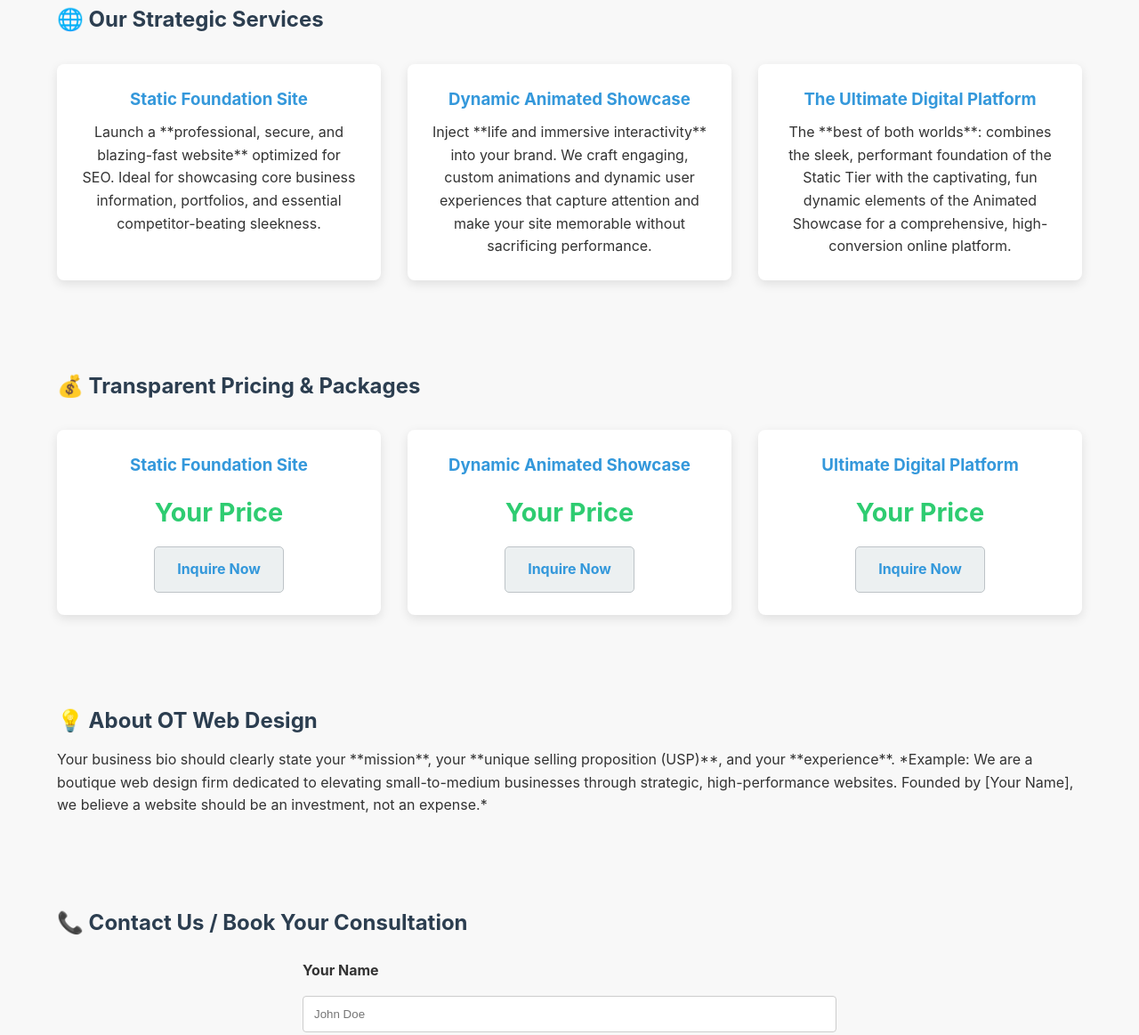
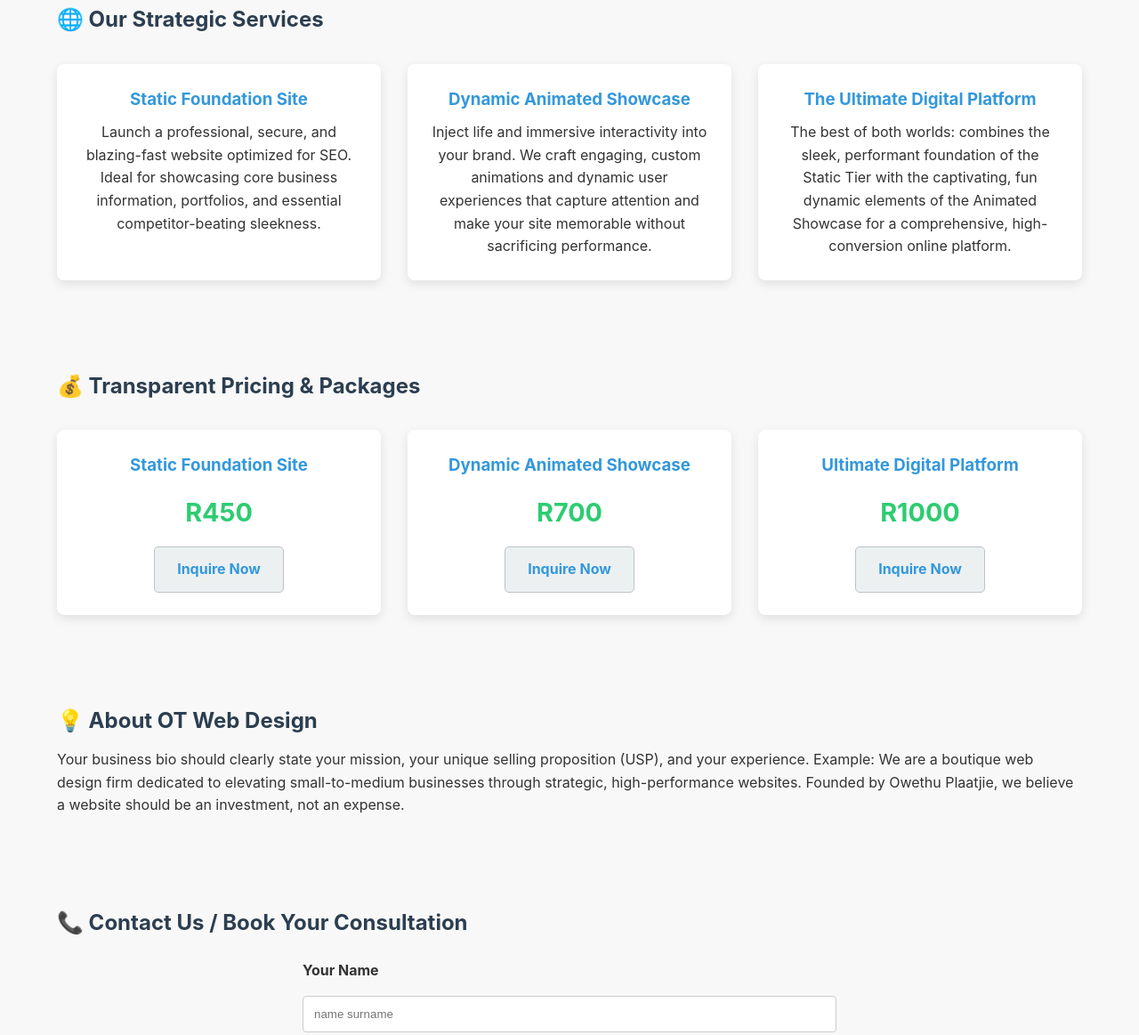
Before and after one commit to owethu89/1st_website_ot-web, a plain HTML site: page index.html in a window 1280 px wide. Shown: the part 547-1710 px from the top of the page at 89% size. Drawn offline with Linux system fonts and the light colour scheme.

Commit message:
Update index.html

```diff
--- a/index.html
+++ b/index.html
@@ -11,7 +11,7 @@
 <body>
   <header role="banner">
     <h1 id="top">OT Web Design: Engineering Digital Foundations That Scale</h1>
-    <p class="hero-statement">Don't settle for a temporary fix. Our approach to web development is rooted in **long-term stability** and **strategic growth**. Whether for lightning-fast **static content** with unparalleled security, or for **dynamic, animated solutions** with smooth, non-disruptive execution across all devices—we transform visitor clicks into genuine user engagement. We deliver an online platform that is not only visually striking today, but is **optimized to scale effortlessly** with your future ambitions.</p>
+    <p class="hero-statement">Don't settle for a temporary fix. Our approach to web development is rooted in long-term stability and strategic growth. Whether for lightning-fast static content with unparalleled security, or for dynamic, animated solutions with smooth, non-disruptive execution across all devices—we transform visitor clicks into genuine user engagement. We deliver an online platform that is not only visually striking today, but is optimized to scale effortlessly with your future ambitions.</p>
     <a href="#contact" class="btn btn-primary">Start Your Project Consultation Today</a>
   </header>
 
@@ -21,15 +21,15 @@
       <div class="services-grid">
         <article class="service-card">
           <h3>Static Foundation Site</h3>
-          <p>Launch a **professional, secure, and blazing-fast website** optimized for SEO. Ideal for showcasing core business information, portfolios, and essential competitor-beating sleekness.</p>
+          <p>Launch a professional, secure, and blazing-fast website optimized for SEO. Ideal for showcasing core business information, portfolios, and essential competitor-beating sleekness.</p>
         </article>
         <article class="service-card">
           <h3>Dynamic Animated Showcase</h3>
-          <p>Inject **life and immersive interactivity** into your brand. We craft engaging, custom animations and dynamic user experiences that capture attention and make your site memorable without sacrificing performance.</p>
+          <p>Inject life and immersive interactivity into your brand. We craft engaging, custom animations and dynamic user experiences that capture attention and make your site memorable without sacrificing performance.</p>
         </article>
         <article class="service-card">
           <h3>The Ultimate Digital Platform</h3>
-          <p>The **best of both worlds**: combines the sleek, performant foundation of the Static Tier with the captivating, fun dynamic elements of the Animated Showcase for a comprehensive, high-conversion online platform.</p>
+          <p>The best of both worlds: combines the sleek, performant foundation of the Static Tier with the captivating, fun dynamic elements of the Animated Showcase for a comprehensive, high-conversion online platform.</p>
         </article>
       </div>
     </section>
@@ -39,17 +39,17 @@
       <div class="pricing-grid">
         <div class="pricing-card">
           <h3>Static Foundation Site</h3>
-          <p class="price-placeholder">Your Price</p>
+          <p class="price-placeholder">R450</p>
           <a href="#contact" class="btn btn-secondary">Inquire Now</a>
         </div>
         <div class="pricing-card">
           <h3>Dynamic Animated Showcase</h3>
-          <p class="price-placeholder">Your Price</p>
+          <p class="price-placeholder">R700</p>
           <a href="#contact" class="btn btn-secondary">Inquire Now</a>
         </div>
         <div class="pricing-card">
           <h3>Ultimate Digital Platform</h3>
-          <p class="price-placeholder">Your Price</p>
+          <p class="price-placeholder">R1000</p>
           <a href="#contact" class="btn btn-secondary">Inquire Now</a>
         </div>
       </div>
@@ -57,14 +57,14 @@
 
     <section id="about">
       <h2>💡 About OT Web Design</h2>
-      <p>Your business bio should clearly state your **mission**, your **unique selling proposition (USP)**, and your **experience**. *Example: We are a boutique web design firm dedicated to elevating small-to-medium businesses through strategic, high-performance websites. Founded by [Your Name], we believe a website should be an investment, not an expense.*</p>
+      <p>Your business bio should clearly state your mission, your unique selling proposition (USP), and your experience. Example: We are a boutique web design firm dedicated to elevating small-to-medium businesses through strategic, high-performance websites. Founded by Owethu Plaatjie, we believe a website should be an investment, not an expense.</p>
     </section>
 
     <section id="contact">
       <h2>📞 Contact Us / Book Your Consultation</h2>
       <form method="POST" action="[YOUR-FORM-ENDPOINT-URL]">
         <label for="name">Your Name</label>
-        <input type="text" id="name" name="name" placeholder="John Doe" required>
+        <input type="text" id="name" name="name" placeholder="name surname" required>
 
         <label for="email">Your Email</label>
         <input type="email" id="email" name="email" placeholder="name@example.com" required>
@@ -83,7 +83,7 @@
   <footer role="contentinfo">
     <p>&copy; <span id="current-year">2025</span> OT Web Design. All rights reserved.</p>
     <p>Location: Your Business Address | Working Hours: Time Schedule</p>
-    <p>Connect with us: <a href="https://twitter.com/owethu89" target="_blank" rel="noopener noreferrer">@owethu89</a></p>
+    <p>Connect with us: <a href="<a href="mailto:owethuplaatjie89@gmail.com">Email Us Directly</a>" target="_blank" rel="noopener noreferrer">@owethu89</a></p>
     <a href="#top">Back to Top</a>
   </footer>
   <script>document.getElementById('current-year').textContent = new Date().getFullYear();</script>
```
